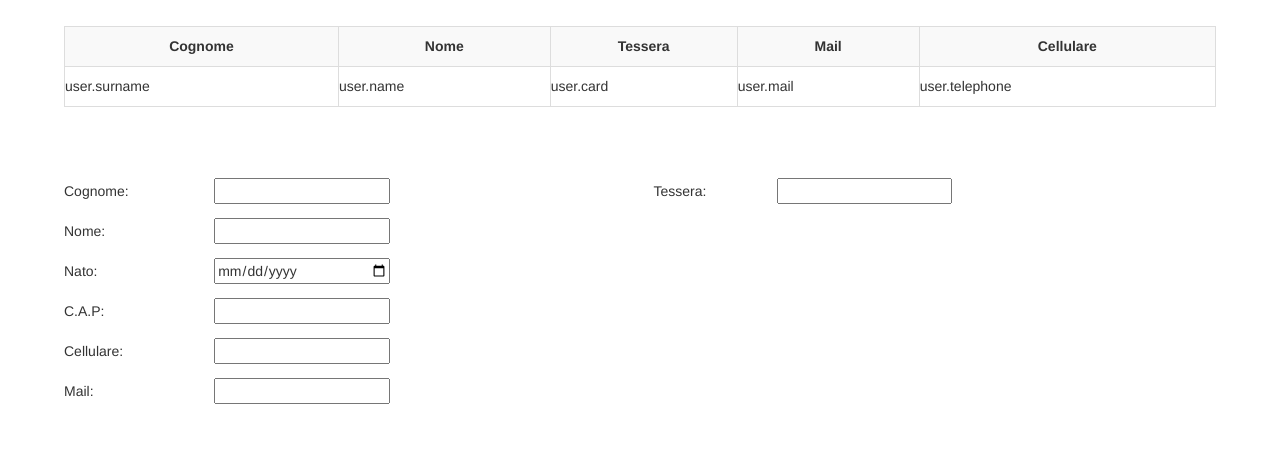
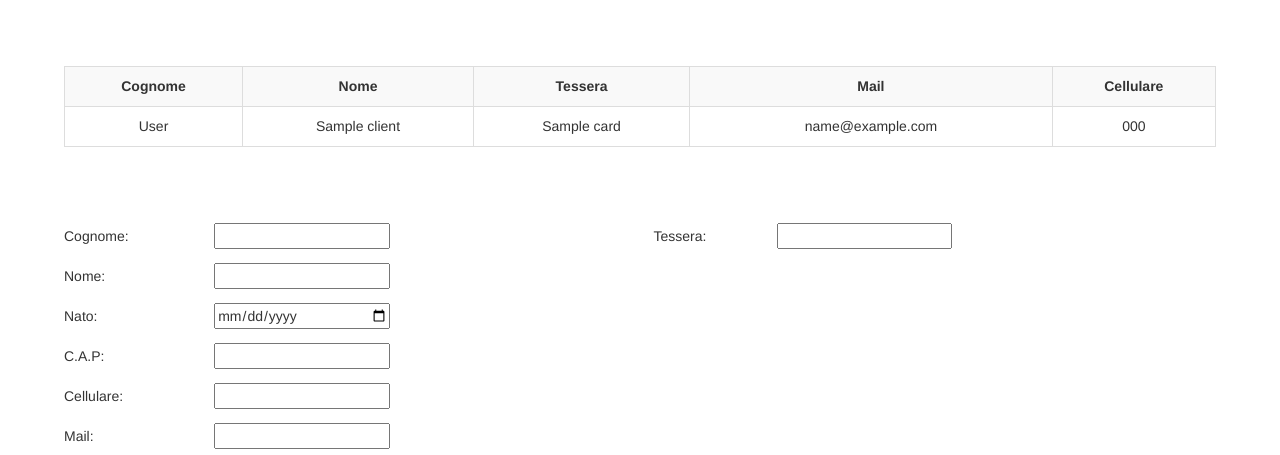
Before and after one commit to DavideTonin99/gestionaleFabLab, a Django app: template gestionaleapp/templates/gestionaleapp/anagrafica.html in a window 1280 px wide. Shown: the part 77-532 px from the top of the page. Run offline with Django 3.2, Linux system fonts and the light colour scheme; tables that the repository leaves empty hold one stand-in row (values such as "Sample post"); the template is opened without the code that fills it: values that come from a table or form of the project are taken from there, most other values are stand-ins (such as "Sample title", 1, 10 or a date in 2020); some libraries are stand-ins or nearby versions.

Commit message:
Added new style

```diff
--- a/gestionaleapp/static/style.css
+++ b/gestionaleapp/static/style.css
@@ -28,8 +28,24 @@ table tr {
     vertical-align: middle;
 }
 
-.users-table th {
+.cl-div-tb {
+    margin-top: 40px;
+    max-height: 150px;
+    overflow-y: scroll;
+}
+
+.cl-tb th {
 	text-align: center;
+    border-bottom: 2px solid black;
+/*    background-color: #50d872;*/
+}
+
+.cl-tb tr {
+    height: 40px;
+}
+
+.cl-tb td {
+    text-align: center;
 }
 
 input {
--- a/gestionaleapp/templates/base.html
+++ b/gestionaleapp/templates/base.html
@@ -13,7 +13,7 @@
         <script src="https://maxcdn.bootstrapcdn.com/bootstrap/3.3.7/js/bootstrap.min.js"></script>
     </head>
 
-    <body>
+    <body onload="rowTable">
         <nav class="navbar navbar-default">
             <div class="container-fluid">
                 <div class="navbar-header">
--- a/gestionaleapp/templates/gestionaleapp/anagrafica.html
+++ b/gestionaleapp/templates/gestionaleapp/anagrafica.html
@@ -4,7 +4,8 @@
 {% block pagename %} <img class="logo" src="{% static 'gestionaleapp/logo_fablab.png' %}"> {% endblock %}
 
 {% block content %}
-    <table class="table-bordered table-striped users-table">
+    <div class="cl-div-tb">
+        <table class="table-bordered table-striped cl-tb">
             <tr>
                 <th>Cognome</th>
                 <th>Nome</th>
@@ -12,16 +13,18 @@
                 <th>Mail</th>
                 <th>Cellulare</th>
             </tr>
-    {% for user in users %}
+        {% for client in clients %}
             <tr>
-            <td>user.surname</td>
-            <td>user.name</td>
-            <td>user.card</td>
-            <td>user.mail</td>
-            <td>user.telephone</td>
+                <td>{{client.surname}}</td>
+                <td>{{client.name}}</td>
+                <td>{{client.card}}</td>
+                <td>{{client.email}}</td>
+                <td>{{client.telephone}}</td>
             </tr>
         {% endfor %}
         </table>
+    </div>
+
     <form method="get" action="">
         <table class="insert-table">
             <tr>
```
Lines whose indentation alone changed are shown as unchanged.
